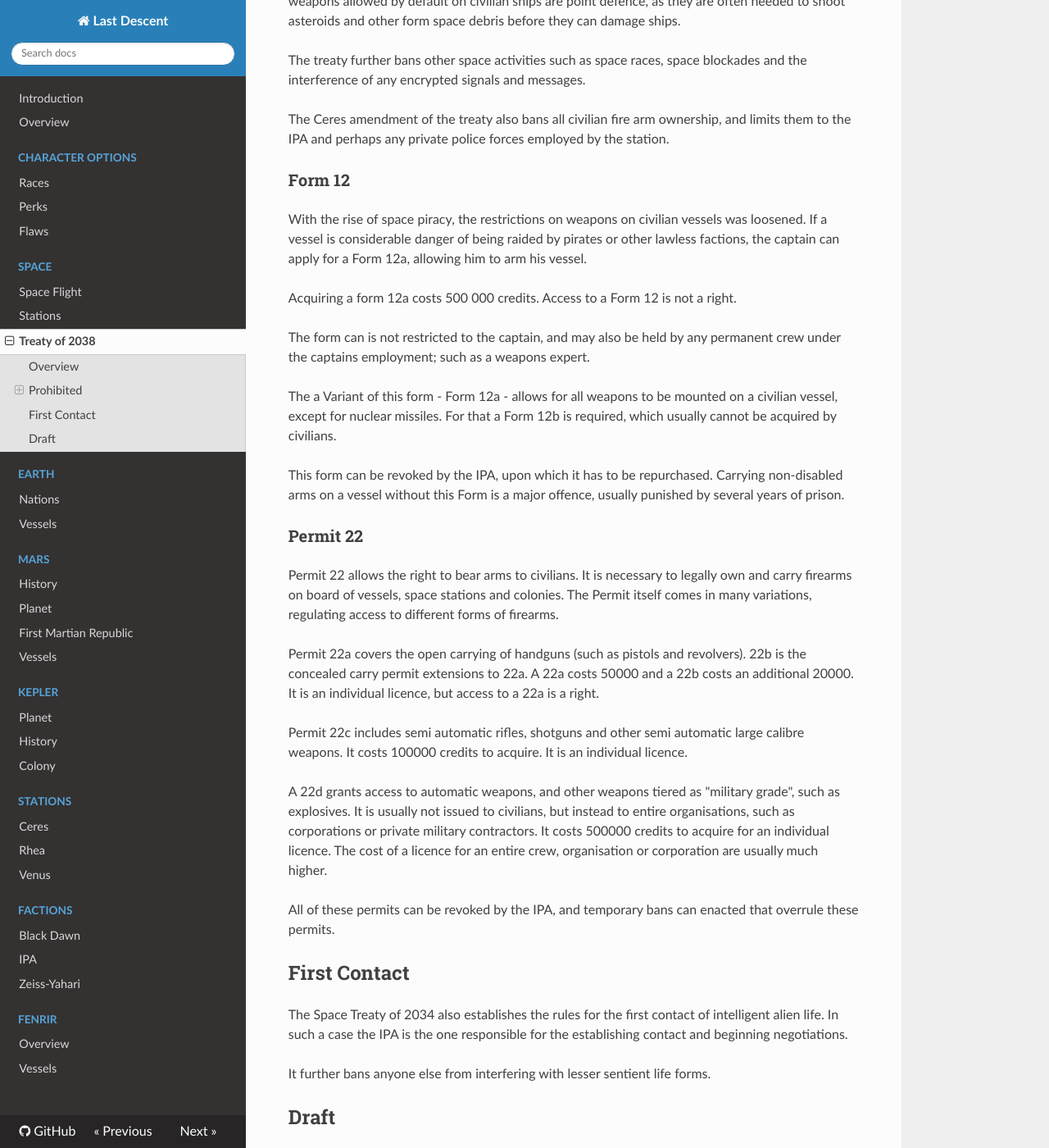
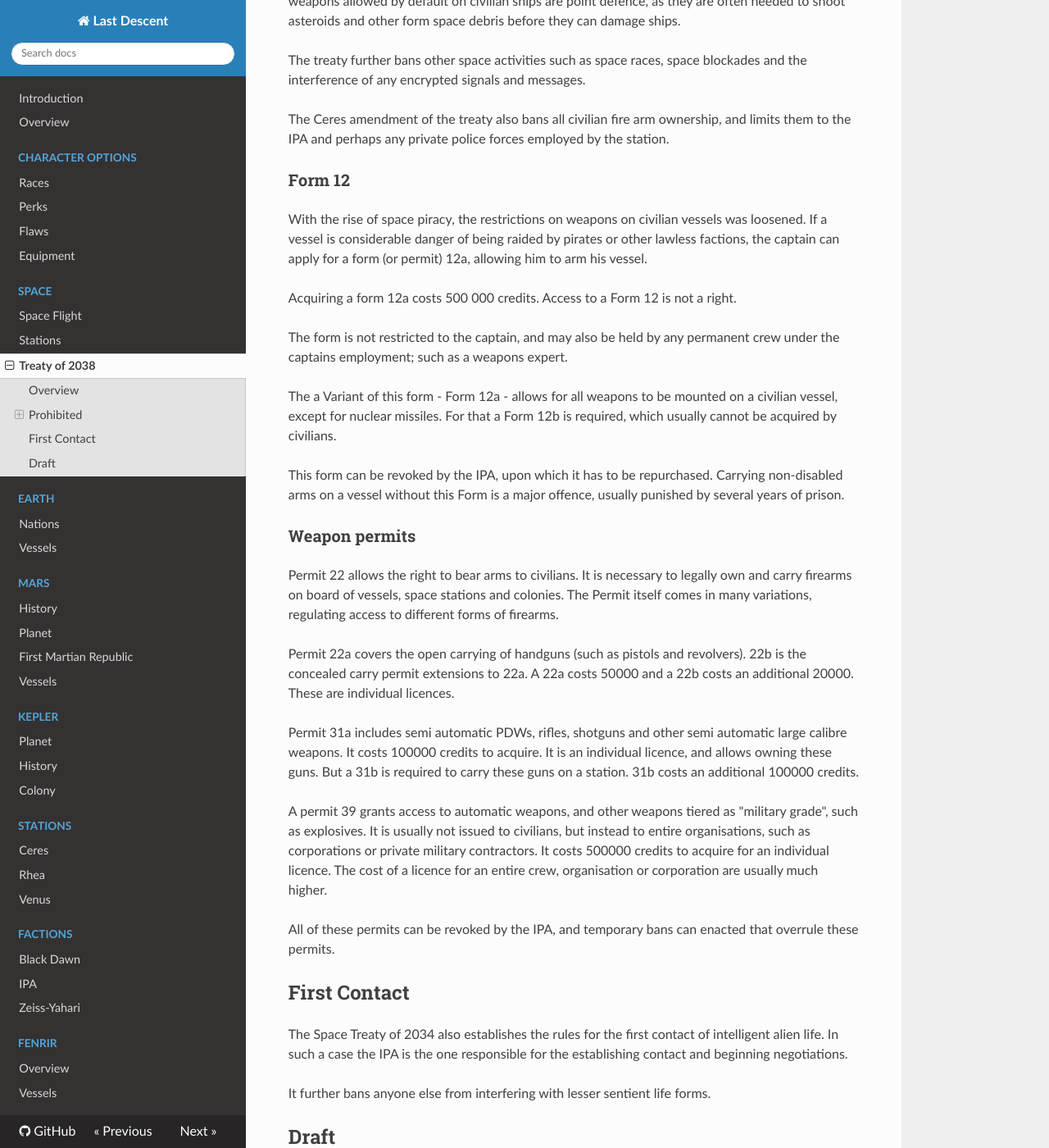
Before and after one commit to ehrpg/lastdescent, an MkDocs documentation site: the page built from docs/space/laws.md, in a window 1280 px wide and 1400 px high, scrolled down 474 px. Shown: the whole window at 82% size. Built offline with MkDocs 1.6.1, drawn with Linux system fonts in a browser that asks for light colours; nearby versions of some CDN libraries; old or Windows-style settings are respelled for this version of MkDocs.

Commit message:
Add equpipment section

```diff
--- a/docs/space/laws.md
+++ b/docs/space/laws.md
@@ -28,12 +28,12 @@
 
 With the rise of space piracy, the restrictions on weapons on civilian vessels
 was loosened. If a vessel is considerable danger of being raided by pirates or
-other lawless factions, the captain can apply for a Form 12a, allowing him to
-arm his vessel.
+other lawless factions, the captain can apply for a form (or permit) 12a,
+allowing him to arm his vessel.
 
 Acquiring a form 12a costs 500 000 credits. Access to a Form 12 is not a right.
 
-The form can is not restricted to the captain, and may also be held by any
+The form is not restricted to the captain, and may also be held by any
 permanent crew under the captains employment; such as a weapons expert.
 
 The a Variant of this form - Form 12a - allows for all weapons to be mounted on
@@ -44,7 +44,7 @@
 Carrying non-disabled arms on a vessel without this Form is a major offence,
 usually punished by several years of prison.
 
-### Permit 22
+### Weapon permits
 
 Permit 22 allows the right to bear arms to civilians. It is necessary to legally
 own and carry firearms on board of vessels, space stations and colonies. The
@@ -53,18 +53,19 @@
 
 Permit 22a covers the open carrying of handguns (such as pistols and revolvers).
 22b is the concealed carry permit extensions to 22a. A 22a costs 50000 and a
-22b costs an additional 20000. It is an individual licence, but access to a 22a
-is a right.
+22b costs an additional 20000. These are individual licences.
 
-Permit 22c includes semi automatic rifles, shotguns and other semi automatic
-large calibre weapons. It costs 100000 credits to acquire. It is an individual
-licence.
+Permit 31a includes semi automatic PDWs, rifles, shotguns and other semi
+automatic large calibre weapons. It costs 100000 credits to acquire. It is an
+individual licence, and allows owning these guns. But a 31b is required to
+carry these guns on a station. 31b costs an additional 100000 credits.
 
-A 22d grants access to automatic weapons, and other weapons tiered as "military
-grade", such as explosives. It is usually not issued to civilians, but instead
-to entire organisations, such as corporations or private military contractors.
-It costs 500000 credits to acquire for an individual licence. The cost of a
-licence for an entire crew, organisation or corporation are usually much higher.
+A permit 39 grants access to automatic weapons, and other weapons tiered as
+"military grade", such as explosives. It is usually not issued to civilians,
+but instead to entire organisations, such as corporations or private military
+contractors.  It costs 500000 credits to acquire for an individual
+licence. The cost of a licence for an entire crew, organisation or corporation
+are usually much higher.
 
 All of these permits can be revoked by the IPA, and temporary bans can enacted
 that overrule these permits.
--- a/mkdocs.yml
+++ b/mkdocs.yml
@@ -11,6 +11,7 @@
     - Races: 'races.md'
     - Perks: 'perks.md'
     - Flaws: 'flaws.md'
+    - Equipment: 'equipment.md'
   - Space:
       - Space Flight: 'space/flight.md'
       - Stations: 'space/stations.md'
```
Also changed, not shown: docs/equipment.md (added, +41 -0 lines).
